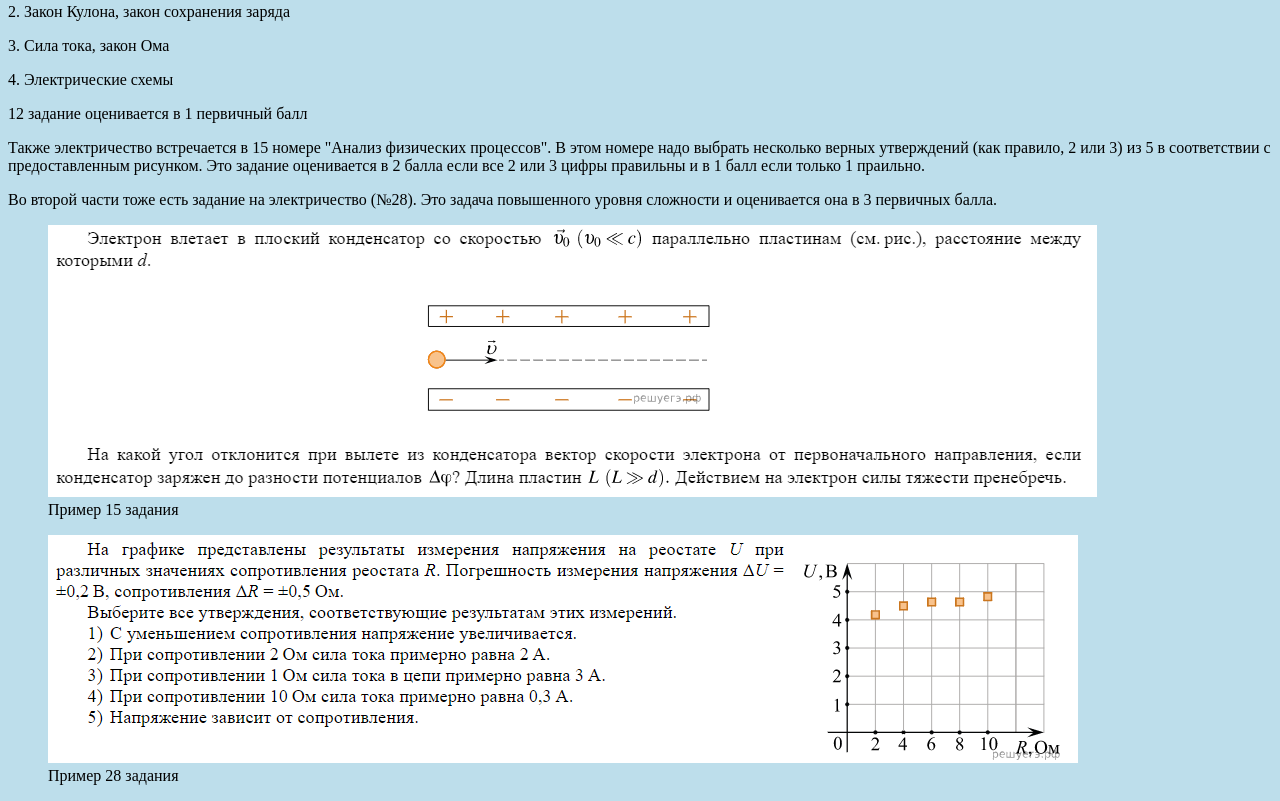
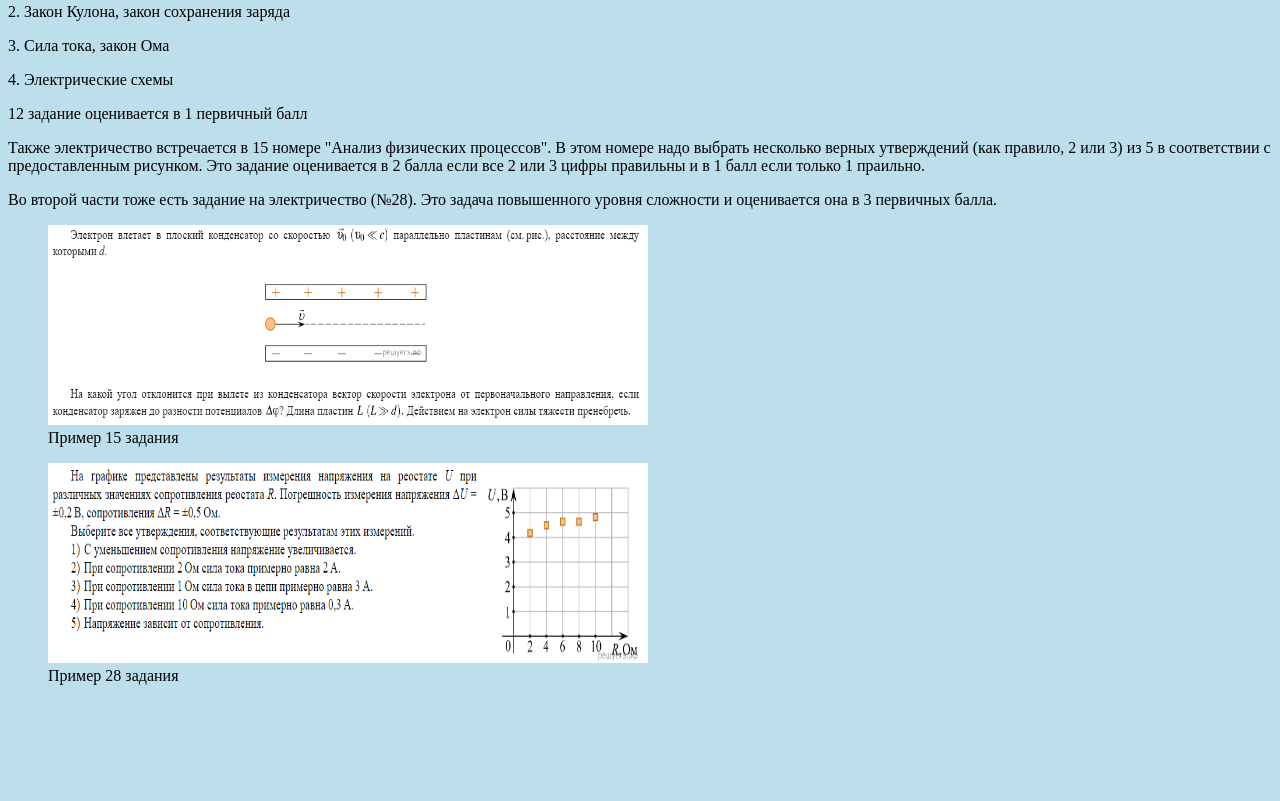
Before and after one commit to AlekseevVS8/elektric.ege, a plain HTML site: page index.html in a window 1280 px wide. Shown: the part 326-1127 px from the top of the page. After the commit the page ends 1027 px from the top, so only its background shows below. Drawn offline with Linux system fonts and the light colour scheme.

Commit message:
Update index.html

```diff
--- a/index.html
+++ b/index.html
@@ -24,11 +24,11 @@
     <p> Также электричество встречается в 15 номере "Анализ физических процессов". В этом номере надо выбрать несколько верных утверждений (как правило, 2 или 3) из 5 в соответствии с предоставленным рисунком. Это задание оценивается в 2 балла если все 2 или 3 цифры правильны и в 1 балл если только 1 праильно.
  <p> Во второй части тоже есть задание на электричество (№28). Это задача повышенного уровня сложности и оценивается она в 3 первичных балла.
 <figure>
-<img src = "пр15.png">
+<img src = "пр15.png"  width="600" height="200">
 <figcaption>Пример 15 задания</figcaption>
 </figure>
 <figure>
-<img src = "пр28.png">
+<img src = "пр28.png" width="600" height="200">
 <figcaption>Пример 28 задания</figcaption>
 </figure>
 
```
